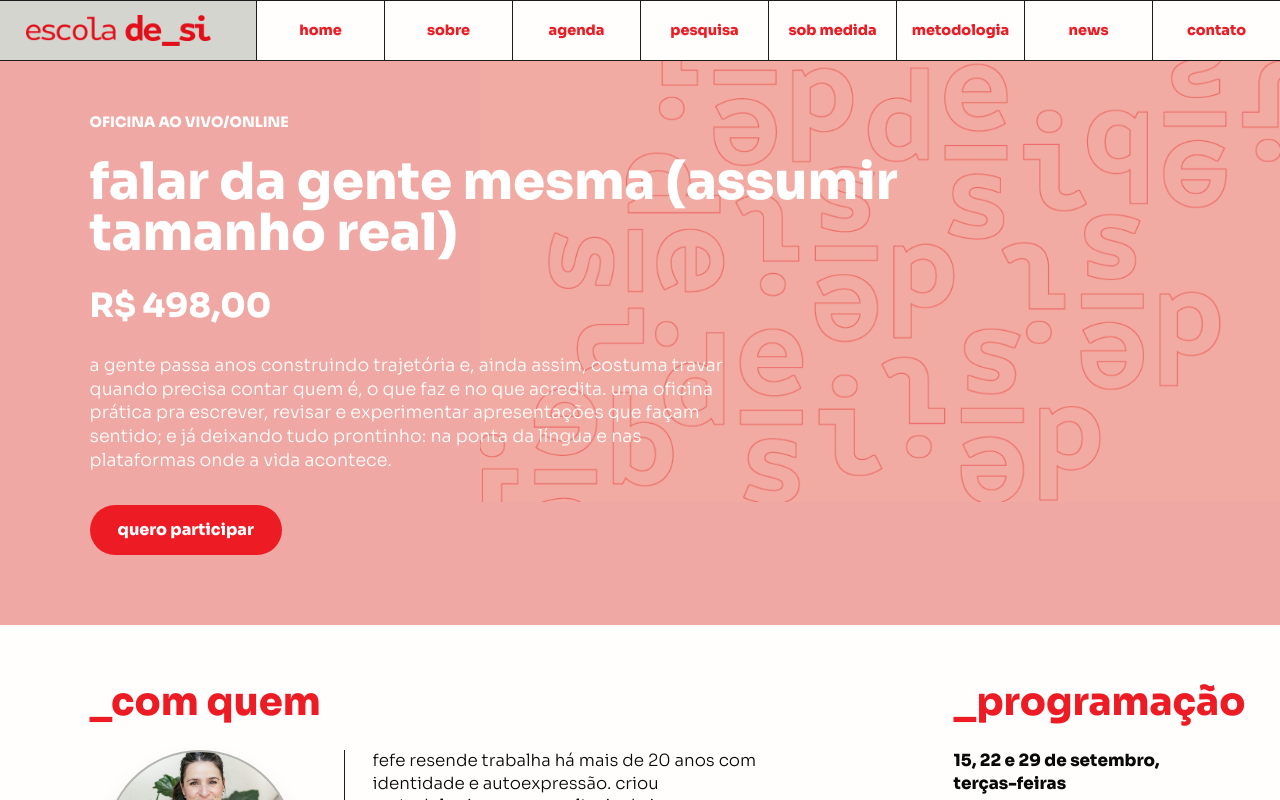
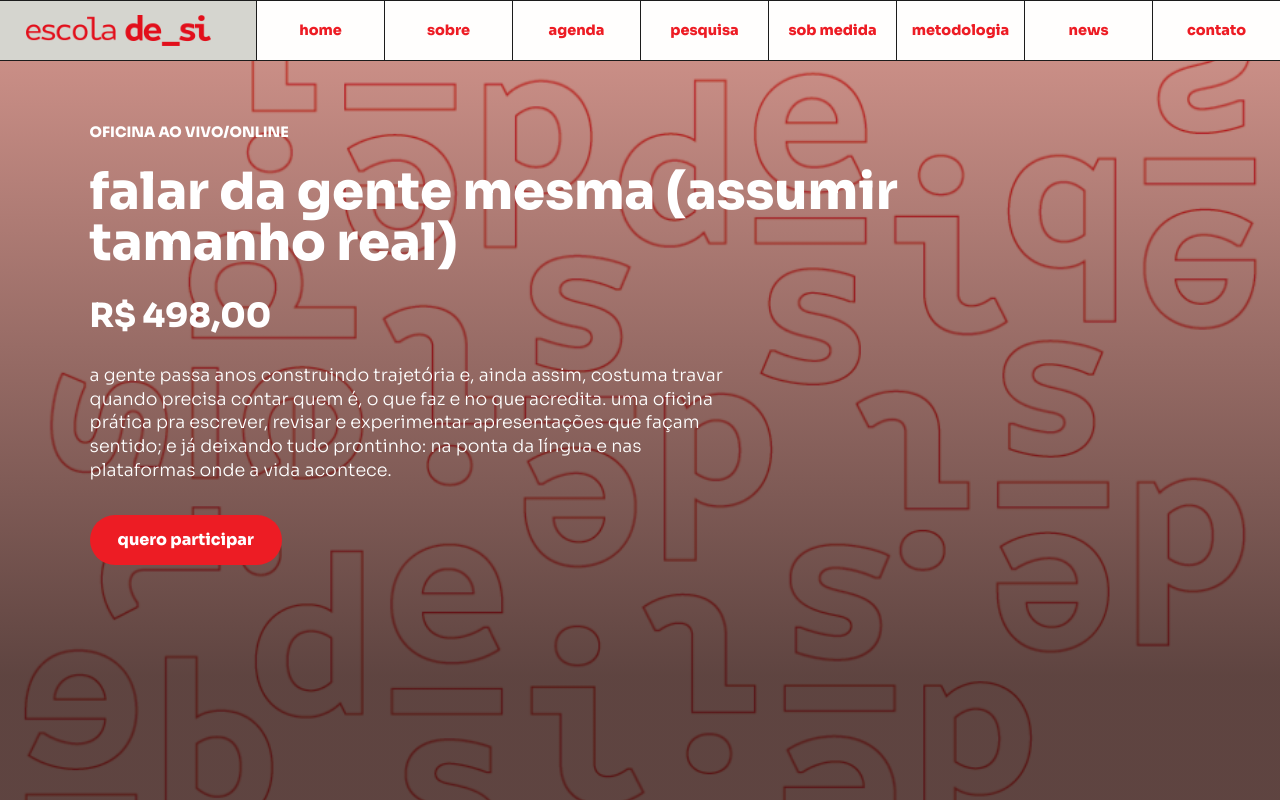
Before and after one commit to ThiagoLaredo/escoladesi, a Next.js app: page /atividades/grupo-de-estudo in a window 1280 px wide. Shown: the top 800 px of the page. Built offline with nearby package versions, Linux system fonts and the light colour scheme.

Commit message:
contentfull

```diff
--- a/src/app/atividades/grupo-de-estudo/page.tsx
+++ b/src/app/atividades/grupo-de-estudo/page.tsx
@@ -54,7 +54,15 @@ export default function GrupoDeEstudoPage() {
       </header>
 
       <section className="activity-hero" aria-labelledby="activity-title">
-        <Image alt="" aria-hidden="true" className="activity-hero-graphic" height={576} src="/imagens/graf/grafismos-vazados-cor-8-1024x576.png" width={1024} />
+        <Image
+          alt=""
+          aria-hidden="true"
+          className="activity-hero-graphic"
+          fill
+          priority
+          sizes="100vw"
+          src="/imagens/graf/grafismos-vazados-cor-8-1024x576.png"
+        />
         <p className="activity-format">oficina ao vivo/online</p>
         <h1 id="activity-title">falar da gente mesma (assumir tamanho real)</h1>
         <p className="activity-price">R$ 498,00</p>
--- a/src/app/globals.css
+++ b/src/app/globals.css
@@ -451,6 +451,37 @@ body { padding-top: var(--topbar-height-desktop); }
 }
 
 /* Grupo de estudo: leitura e conversao */
+.activity-page .activity-hero {
+	background: #111;
+	min-height: 100vh;
+	min-height: 100svh;
+	padding: 70px clamp(32px, 7vw, 112px);
+	position: relative;
+}
+
+.activity-page .activity-hero::before {
+	background: linear-gradient(180deg, rgba(9, 9, 9, .18) 0%, rgba(9, 9, 9, .64) 78%);
+	content: "";
+	inset: 0;
+	position: absolute;
+	z-index: 1;
+}
+
+.activity-page .activity-hero-graphic {
+	height: 100% !important;
+	inset: 0;
+	object-fit: cover;
+	opacity: 1;
+	position: absolute;
+	width: 100% !important;
+	z-index: 0;
+}
+
+.activity-page .activity-hero > :not(.activity-hero-graphic) {
+	position: relative;
+	z-index: 2;
+}
+
 .activity-page .activity-section {
 	border-bottom: 0;
 }
@@ -478,10 +509,6 @@ body { padding-top: var(--topbar-height-desktop); }
 
 .activity-page .activity-section:not(.highlight) {
 	background: #fffefd;
-}
-
-.activity-page .activity-section:not(.highlight):nth-of-type(n+5):nth-of-type(odd) {
-	background: #efefea;
 }
 
 .activity-card-list {
@@ -590,7 +617,7 @@ body { padding-top: var(--topbar-height-desktop); }
 	}
 
 	.activity-feature-grid .activity-section:first-child {
-		border-bottom: 1px solid var(--line);
+		border-bottom: 0;
 	}
 
 	.activity-card-list,
@@ -604,4 +631,8 @@ body { padding-top: var(--topbar-height-desktop); }
 		margin-right: auto;
 		width: fit-content;
 	}
+
+	.activity-page .activity-hero {
+		padding: 42px 24px 48px;
+	}
 }
```
Also changed, not shown: 1 other file (tests, documents, lock files or other folders).
